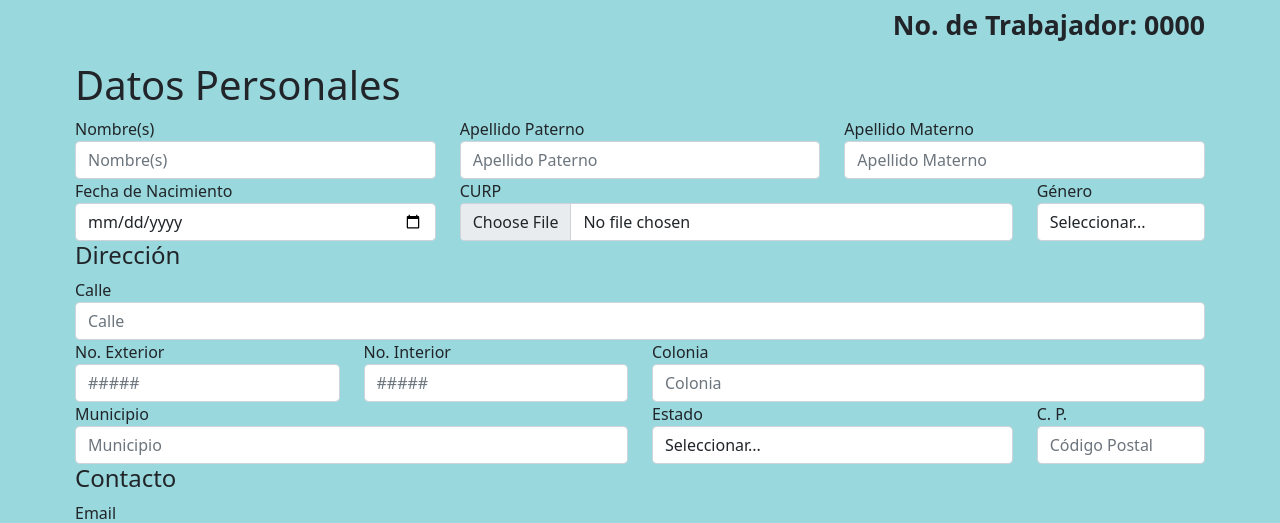
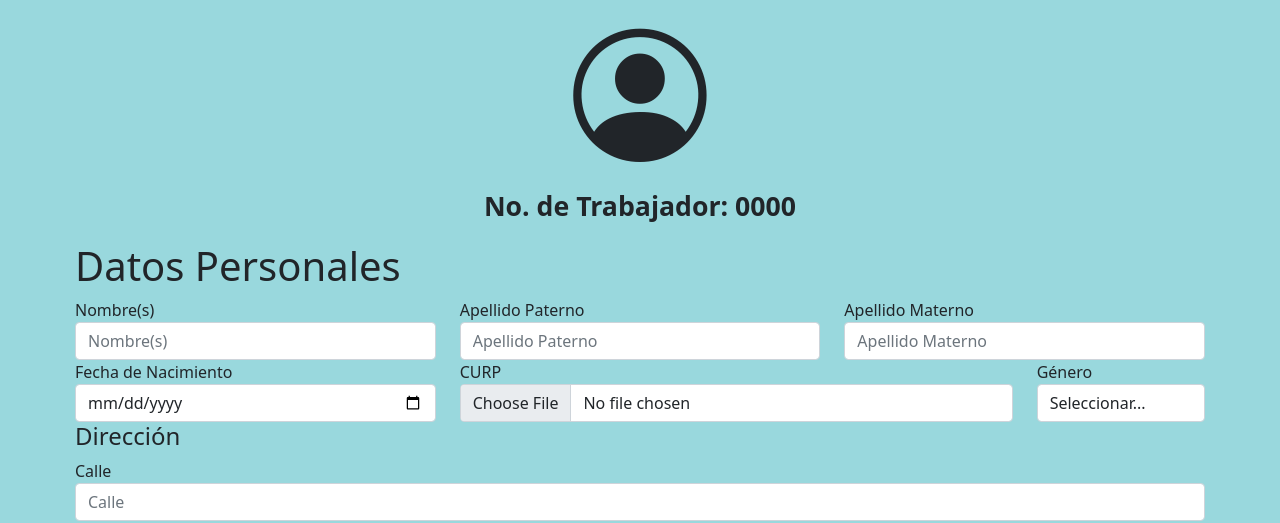
Before and after one commit to FernandoEliasGonzalezOrtega/ProyectoFinalDW, a PHP site: page /principalForm.html in a window 1280 px wide. Shown: the part 126-649 px from the top of the page. Run offline with PHP 8.4, Linux system fonts and the light colour scheme.

Commit message:
update
Imagen de trabajador

```diff
--- a/css/styles.css
+++ b/css/styles.css
@@ -43,8 +43,16 @@
 
 .font-bold{
     font-weight: bold;
-    text-align: right;
+    display: flex;
+    flex-flow: column wrap;
+    align-content: center;
     font-size: 20pt;
+}
+.font-icon{
+    display: flex;
+    flex-flow: column wrap;
+    align-content: center;
+    font-size: 100pt;
 }
 
 .btn-guardar{
--- a/principalForm.html
+++ b/principalForm.html
@@ -31,6 +31,7 @@
         </nav>
 
         <div class="container bg-C div-form">
+            <br><i class="bi bi-person-circle font-icon"></i><br>
             <p class="font-bold">No. de Trabajador: 0000</p>
             <form>
                 <div class="row justify-content-md-center">
```
